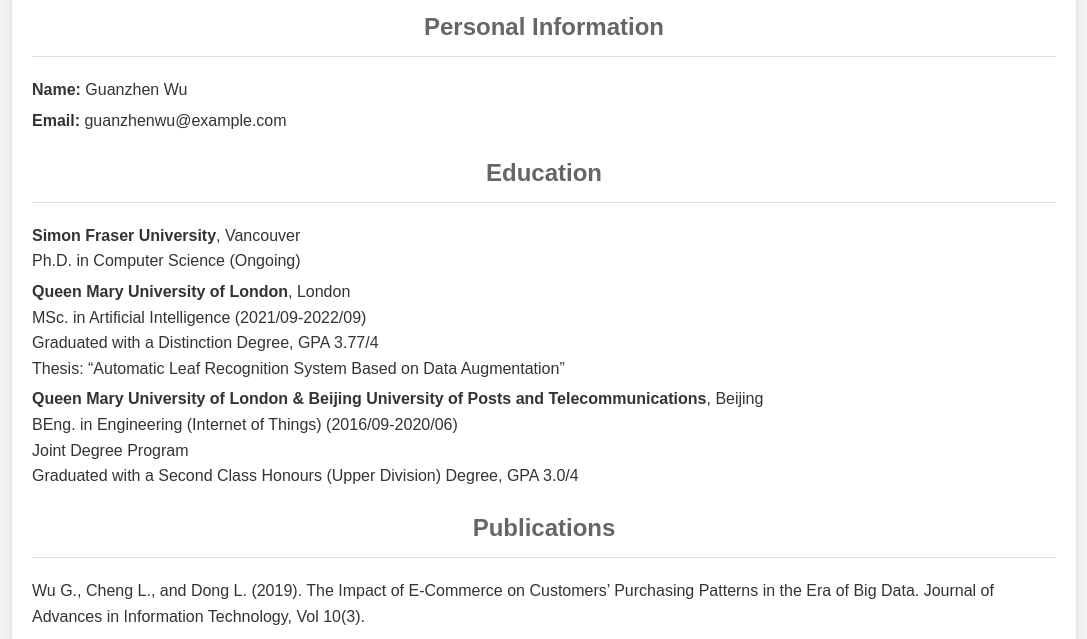
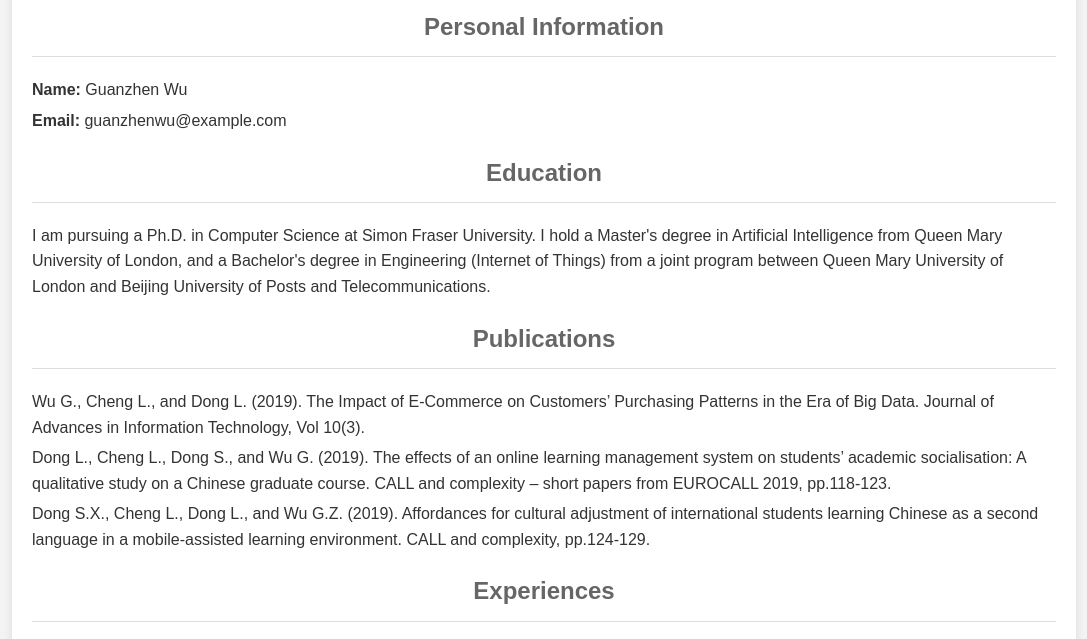
Before and after one commit to wgzh111/wgzh111.github.io, a plain HTML site: page index.html in a window 1280 px wide. Shown: the part 126-765 px from the top of the page, without its empty margins (96-1183 px from the left). Drawn offline with Linux system fonts and the light colour scheme.

Commit message:
Update index.html

```diff
--- a/index.html
+++ b/index.html
@@ -47,16 +47,7 @@
         </div>
         <div class="section">
             <h2>Education</h2>
-            <p><strong>Simon Fraser University</strong>, Vancouver<br>
-               Ph.D. in Computer Science (Ongoing)</p>
-            <p><strong>Queen Mary University of London</strong>, London<br>
-               MSc. in Artificial Intelligence (2021/09-2022/09)<br>
-               Graduated with a Distinction Degree, GPA 3.77/4<br>
-               Thesis: “Automatic Leaf Recognition System Based on Data Augmentation”</p>
-            <p><strong>Queen Mary University of London & Beijing University of Posts and Telecommunications</strong>, Beijing<br>
-               BEng. in Engineering (Internet of Things) (2016/09-2020/06)<br>
-               Joint Degree Program<br>
-               Graduated with a Second Class Honours (Upper Division) Degree, GPA 3.0/4</p>
+            <p>I am pursuing a Ph.D. in Computer Science at Simon Fraser University. I hold a Master's degree in Artificial Intelligence from Queen Mary University of London, and a Bachelor's degree in Engineering (Internet of Things) from a joint program between Queen Mary University of London and Beijing University of Posts and Telecommunications.</p>
         </div>
         <div class="section">
             <h2>Publications</h2>
```
